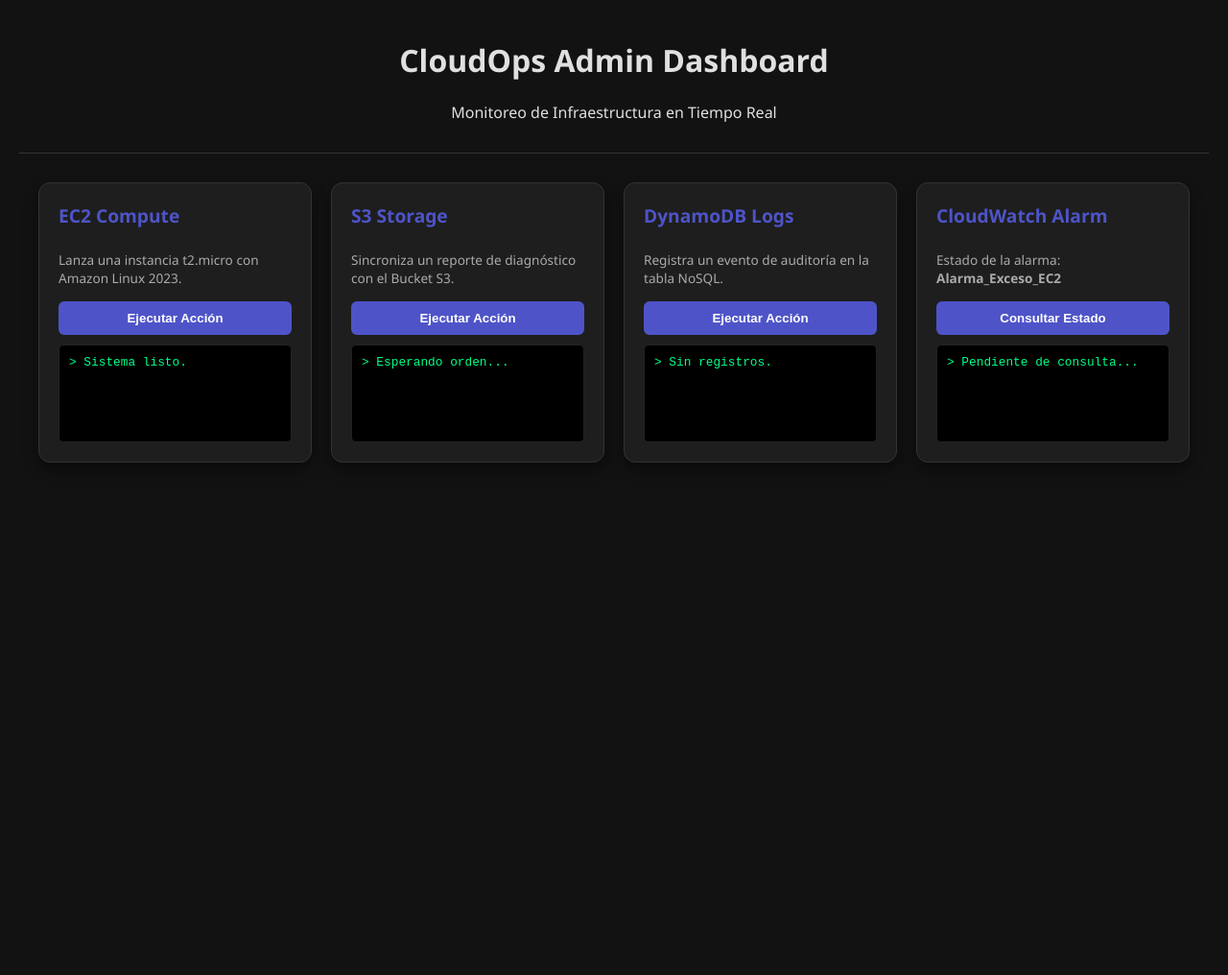
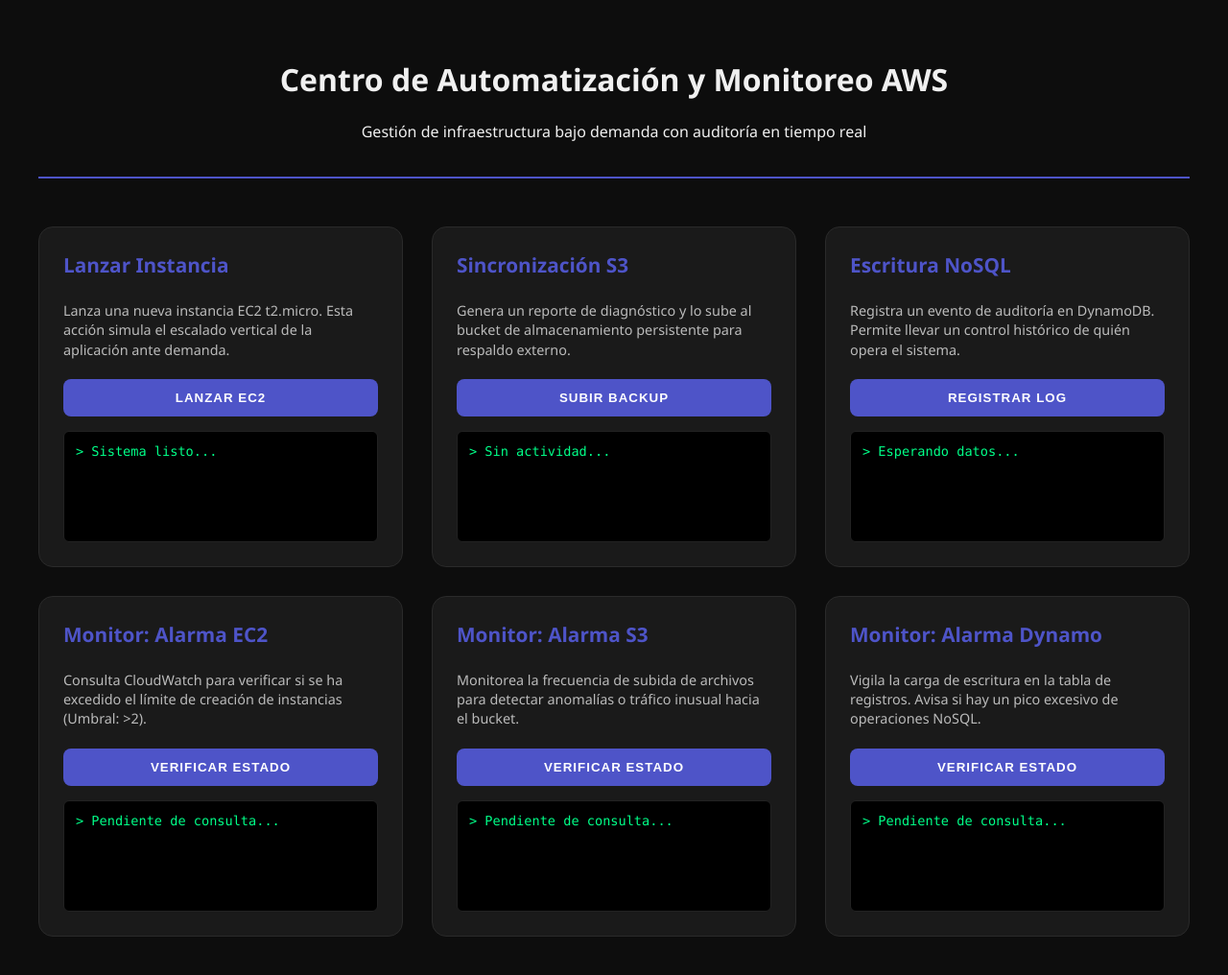
Before and after one commit to LuisGastelum/Proyecto_Fundamentos_DevOps, a Flask app: page / in a window 1280 px wide. Shown: the whole page at 96% size. Before the commit the page ends 482 px from the top, so only its background shows below. Run offline with Flask 3, Linux system fonts and the light colour scheme.

Commit message:
feat: alarmas para cada acción

```diff
--- a/app/app.py
+++ b/app/app.py
@@ -5,25 +5,36 @@ from datetime import datetime
 
 app = Flask(__name__)
 
-# --- CONFIGURACIÓN ---
+# CONFIGURACIÓN DE RECURSOS
 REGION = 'us-east-1'
-AMI_ID = 'ami-098e39bafa7e7303d'
+AMI_ID = 'ami-098e39bafa7e7303d' # Amazon Linux 2023
 BUCKET_NAME = 'mi-primer-bucket-030590967045-us-east-1-an'
 TABLA_DYNAMO = 'RegistroActividad'
-NOMBRE_ALARMA = 'Alarma_Actividad_EC2'
 
-# Clientes AWS
+# Inicialización de Clientes AWS
 ec2 = boto3.client('ec2', region_name=REGION)
 s3 = boto3.client('s3', region_name=REGION)
 dynamo = boto3.resource('dynamodb', region_name=REGION)
 cw = boto3.client('cloudwatch', region_name=REGION)
 
-def enviar_metrica(nombre):
-    cw.put_metric_data(
-        Namespace='CloudOps_App',
-        MetricData=[{'MetricName': nombre, 'Value': 1, 'Unit': 'Count'}]
-    )
+def enviar_metrica(nombre_metrica):
+    """
+    Función auxiliar para enviar métricas personalizadas a CloudWatch.
+    Esto es lo que permite que las alarmas tengan datos para evaluar.
+    """
+    try:
+        cw.put_metric_data(
+            Namespace='CloudOps_App',
+            MetricData=[{
+                'MetricName': nombre_metrica,
+                'Value': 1,
+                'Unit': 'Count'
+            }]
+        )
+    except Exception as e:
+        print(f"Error al enviar métrica: {e}")
 
+# RUTAS DE LA APLICACIÓN
 @app.route('/')
 def index():
     return render_template('index.html')
@@ -31,47 +42,92 @@ def index():
 @app.route('/lanzar_ec2')
 def lanzar_ec2():
     try:
-        res = ec2.run_instances(ImageId=AMI_ID, InstanceType='t2.micro', MinCount=1, MaxCount=1)
-        enviar_metrica('Uso_EC2')
-        return jsonify({"mensaje": f"Instancia {res['Instances'][0]['InstanceId']} lanzada."})
-    except Exception as e: return jsonify({"mensaje": str(e)}), 500
+        # Lanza instancia t2.micro
+        res = ec2.run_instances(
+            ImageId=AMI_ID,
+            InstanceType='t2.micro',
+            MinCount=1,
+            MaxCount=1
+        )
+        instance_id = res['Instances'][0]['InstanceId']
+
+        # Disparamos la métrica para la Alarma de EC2
+        enviar_metrica('InstanciasCreadas')
+
+        return jsonify({"mensaje": f"Instancia {instance_id} lanzada con éxito."})
+    except Exception as e:
+        return jsonify({"mensaje": f"Error EC2: {str(e)}"}), 500
 
 @app.route('/respaldar_s3')
 def respaldar_s3():
     try:
-        path = "/tmp/log.txt"
-        with open(path, "w") as f: f.write(f"Backup {datetime.now()}")
-        s3.upload_file(path, BUCKET_NAME, "backup.txt")
+        # Creamos un archivo temporal local
+        temp_file = "/tmp/log_operaciones.txt"
+        with open(temp_file, "w") as f:
+            f.write(f"Reporte de sistema generado el {datetime.now()}")
+
+        # Subida a S3
+        s3.upload_file(temp_file, BUCKET_NAME, "backup_dashboard.txt")
+
+        # Disparamos métrica para la Alarma de S3
         enviar_metrica('Uso_S3')
-        return jsonify({"mensaje": "Respaldo en S3 exitoso."})
-    except Exception as e: return jsonify({"mensaje": str(e)}), 500
+
+        return jsonify({"mensaje": "Archivo de diagnóstico subido a S3."})
+    except Exception as e:
+        return jsonify({"mensaje": f"Error S3: {str(e)}"}), 500
 
 @app.route('/registrar_log')
 def registrar_log():
     try:
         tabla = dynamo.Table(TABLA_DYNAMO)
-        tabla.put_item(Item={'id': str(datetime.now().timestamp()), 'evento': 'Log Manual'})
+        # Insertamos un registro con timestamp como ID
+        tabla.put_item(Item={
+            'id': str(datetime.now().timestamp()),
+            'evento': 'Dashboard Action',
+            'detalles': 'El usuario ejecutó un log manual',
+            'fecha': str(datetime.now())
+        })
+
+        # Disparamos métrica para la Alarma de Dynamo
         enviar_metrica('Uso_Dynamo')
-        return jsonify({"mensaje": "Registro en DynamoDB guardado."})
-    except Exception as e: return jsonify({"mensaje": str(e)}), 500
 
-@app.route('/consultar_alarma')
-def consultar_alarma():
+        return jsonify({"mensaje": "Evento auditado en la tabla DynamoDB."})
+    except Exception as e:
+        return jsonify({"mensaje": f"Error DynamoDB: {str(e)}"}), 500
+
+@app.route('/consultar_alarma/<nombre_alarma>')
+def consultar_alarma(nombre_alarma):
+    """
+    Ruta dinámica que recibe el nombre de la alarma desde el HTML.
+    Limpia la respuesta de AWS para que se vea bien en la consola web.
+    """
     try:
-        res = cw.describe_alarms(AlarmNames=[NOMBRE_ALARMA])
+        res = cw.describe_alarms(AlarmNames=[nombre_alarma])
+
         if res['MetricAlarms']:
             alarma = res['MetricAlarms'][0]
             estado = alarma['StateValue']
             razon_cruda = alarma['StateReason']
 
-            # FORMATEO DE TEXTO: Limpiamos el JSON y códigos técnicos de AWS
-            # Buscamos la frase principal "Threshold Crossed:..."
+            # Usamos Regex para extraer solo la parte importante del mensaje
+            # Ejemplo: "Threshold Crossed: 1 datapoint was greater than..."
             match = re.search(r'Threshold Crossed:.*?\)', razon_cruda)
             razon_limpia = match.group(0) if match else razon_cruda[:100] + "..."
 
-            return jsonify({"estado": estado, "razon": razon_limpia})
-        return jsonify({"estado": "INEXISTENTE", "razon": "No se encontró la alarma."})
-    except Exception as e: return jsonify({"mensaje": str(e)}), 500
+            return jsonify({
+                "estado": estado,
+                "razon": razon_limpia
+            })
 
+        return jsonify({
+            "estado": "INEXISTENTE",
+            "razon": f"No se encontró la alarma '{nombre_alarma}' en us-east-1."
+        })
+
+    except Exception as e:
+        return jsonify({"mensaje": f"Error de conexión: {str(e)}"}), 500
+
+# Lanzamiento del servidor
 if __name__ == '__main__':
-    app.run(host='0.0.0.0', port=5000)
+    # Usamos host 0.0.0.0 para que sea accesible desde la IP pública de tu EC2
+    app.run(host='0.0.0.0', port=5000, debug=True)
--- a/app/templates/index.html
+++ b/app/templates/index.html
@@ -3,92 +3,124 @@
 <head>
     <meta charset="UTF-8">
     <meta name="viewport" content="width=device-width, initial-scale=1.0">
-    <title>CloudOps Automation Center</title>
+    <title>Control de Operaciones Cloud - AWS</title>
     <style>
-        :root { --primary: #4e54c8; --bg: #121212; --card: #1e1e1e; --text: #e0e0e0; --accent: #00ff88; --danger: #ff4444; }
-        body { font-family: 'Segoe UI', sans-serif; background: var(--bg); color: var(--text); margin: 0; padding: 20px; }
-        .header { text-align: center; margin-bottom: 30px; border-bottom: 1px solid #333; padding-bottom: 15px; }
+        :root { --primary: #4e54c8; --bg: #0d0d0d; --card: #1a1a1a; --text: #f0f0f0; --accent: #00ff88; --danger: #ff4444; }
+        body { font-family: 'Segoe UI', Tahoma, Geneva, Verdana, sans-serif; background: var(--bg); color: var(--text); padding: 40px; margin: 0; }
+        .header { text-align: center; margin-bottom: 50px; border-bottom: 2px solid var(--primary); padding-bottom: 20px; }
 
-        .dashboard-grid { display: grid; grid-template-columns: repeat(auto-fit, minmax(280px, 1fr)); gap: 20px; max-width: 1200px; margin: 0 auto; }
+        .dashboard-grid {
+            display: grid;
+            grid-template-columns: repeat(auto-fit, minmax(340px, 1fr));
+            gap: 30px;
+            max-width: 1400px;
+            margin: 0 auto;
+        }
 
-        .card { background: var(--card); border-radius: 12px; padding: 20px; box-shadow: 0 8px 16px rgba(0,0,0,0.4); border: 1px solid #333; display: flex; flex-direction: column; transition: 0.3s; }
-        .card:hover { border-color: var(--primary); transform: translateY(-3px); }
+        .card {
+            background: var(--card);
+            border-radius: 15px;
+            padding: 25px;
+            border: 1px solid #2a2a2a;
+            display: flex;
+            flex-direction: column;
+            transition: all 0.3s ease;
+        }
+        .card:hover { transform: translateY(-5px); border-color: var(--primary); box-shadow: 0 10px 20px rgba(0,0,0,0.5); }
 
-        .card h2 { margin: 0 0 10px 0; color: var(--primary); font-size: 1.2rem; }
-        .card p { font-size: 0.85rem; color: #aaa; margin-bottom: 15px; flex-grow: 1; }
+        .card h2 { font-size: 1.3rem; margin: 0 0 10px 0; color: var(--primary); }
+        .card p { font-size: 0.9rem; color: #bbb; line-height: 1.4; margin-bottom: 20px; flex-grow: 1; }
 
-        .btn-action { background: var(--primary); color: white; border: none; padding: 10px; border-radius: 6px; cursor: pointer; font-weight: bold; margin-bottom: 10px; }
-        .btn-action:hover { background: #6c63ff; }
+        .btn {
+            width: 100%; background: var(--primary); color: white; border: none;
+            padding: 12px; border-radius: 8px; cursor: pointer; font-weight: 600;
+            transition: 0.3s; text-transform: uppercase; letter-spacing: 1px;
+        }
+        .btn:hover { background: #6c63ff; filter: brightness(1.1); }
 
-        .mini-terminal { background: #000; color: var(--accent); font-family: 'Courier New', monospace; padding: 10px; border-radius: 5px; font-size: 0.8rem; min-height: 80px; border: 1px solid #222; white-space: pre-wrap; }
+        .console {
+            background: #000; color: var(--accent); font-family: 'Consolas', monospace;
+            padding: 12px; border-radius: 6px; font-size: 0.85rem; margin-top: 15px;
+            min-height: 90px; border: 1px solid #222; white-space: pre-wrap;
+        }
 
-        /* Estilos de Alarma */
         .status-ok { color: var(--accent); font-weight: bold; }
-        .status-alarm { color: var(--danger); font-weight: bold; animation: blink 1.5s infinite; }
-        @keyframes blink { 0% { opacity: 1; } 50% { opacity: 0.4; } 100% { opacity: 1; } }
+        .status-alarm { color: var(--danger); font-weight: bold; }
     </style>
 </head>
 <body>
 
     <div class="header">
-        <h1>CloudOps Admin Dashboard</h1>
-        <p>Monitoreo de Infraestructura en Tiempo Real</p>
+        <h1>Centro de Automatización y Monitoreo AWS</h1>
+        <p>Gestión de infraestructura bajo demanda con auditoría en tiempo real</p>
     </div>
 
     <div class="dashboard-grid">
         <div class="card">
-            <h2>EC2 Compute</h2>
-            <p>Lanza una instancia t2.micro con Amazon Linux 2023.</p>
-            <button class="btn-action" onclick="ejecutar('/lanzar_ec2', 'term-ec2')">Ejecutar Acción</button>
-            <div class="mini-terminal" id="term-ec2">> Sistema listo.</div>
+            <h2>Lanzar Instancia</h2>
+            <p>Lanza una nueva instancia EC2 t2.micro. Esta acción simula el escalado vertical de la aplicación ante demanda.</p>
+            <button class="btn" onclick="ejecutar('/lanzar_ec2', 'c-ec2')">Lanzar EC2</button>
+            <div class="console" id="c-ec2">> Sistema listo...</div>
         </div>
 
         <div class="card">
-            <h2>S3 Storage</h2>
-            <p>Sincroniza un reporte de diagnóstico con el Bucket S3.</p>
-            <button class="btn-action" onclick="ejecutar('/respaldar_s3', 'term-s3')">Ejecutar Acción</button>
-            <div class="mini-terminal" id="term-s3">> Esperando orden...</div>
+            <h2>Sincronización S3</h2>
+            <p>Genera un reporte de diagnóstico y lo sube al bucket de almacenamiento persistente para respaldo externo.</p>
+            <button class="btn" onclick="ejecutar('/respaldar_s3', 'c-s3')">Subir Backup</button>
+            <div class="console" id="c-s3">> Sin actividad...</div>
         </div>
 
         <div class="card">
-            <h2>DynamoDB Logs</h2>
-            <p>Registra un evento de auditoría en la tabla NoSQL.</p>
-            <button class="btn-action" onclick="ejecutar('/registrar_log', 'term-dyn')">Ejecutar Acción</button>
-            <div class="mini-terminal" id="term-dyn">> Sin registros.</div>
+            <h2>Escritura NoSQL</h2>
+            <p>Registra un evento de auditoría en DynamoDB. Permite llevar un control histórico de quién opera el sistema.</p>
+            <button class="btn" onclick="ejecutar('/registrar_log', 'c-dyn')">Registrar Log</button>
+            <div class="console" id="c-dyn">> Esperando datos...</div>
         </div>
 
-        <div class="card" id="card-alarma">
-            <h2>CloudWatch Alarm</h2>
-            <p>Estado de la alarma: <strong>Alarma_Exceso_EC2</strong></p>
-            <button class="btn-action" onclick="consultarAlarma()">Consultar Estado</button>
-            <div class="mini-terminal" id="term-alarma">> Pendiente de consulta...</div>
+        <div class="card" id="card-a-ec2">
+            <h2>Monitor: Alarma EC2</h2>
+            <p>Consulta CloudWatch para verificar si se ha excedido el límite de creación de instancias (Umbral: >2).</p>
+            <button class="btn" onclick="consultarAlarma('Alarma_Actividad_EC2', 't-a-ec2', 'card-a-ec2')">Verificar Estado</button>
+            <div class="console" id="t-a-ec2">> Pendiente de consulta...</div>
+        </div>
+
+        <div class="card" id="card-a-s3">
+            <h2>Monitor: Alarma S3</h2>
+            <p>Monitorea la frecuencia de subida de archivos para detectar anomalías o tráfico inusual hacia el bucket.</p>
+            <button class="btn" onclick="consultarAlarma('Alarma_Uso_S3', 't-a-s3', 'card-a-s3')">Verificar Estado</button>
+            <div class="console" id="t-a-s3">> Pendiente de consulta...</div>
+        </div>
+
+        <div class="card" id="card-a-dyn">
+            <h2>Monitor: Alarma Dynamo</h2>
+            <p>Vigila la carga de escritura en la tabla de registros. Avisa si hay un pico excesivo de operaciones NoSQL.</p>
+            <button class="btn" onclick="consultarAlarma('Alarma_Uso_Dynamo', 't-a-dyn', 'card-a-dyn')">Verificar Estado</button>
+            <div class="console" id="t-a-dyn">> Pendiente de consulta...</div>
         </div>
     </div>
 
     <script>
-        async function ejecutar(ruta, termId) {
-            const term = document.getElementById(termId);
-            term.innerHTML = "> Enviando comando a AWS...";
+        async function ejecutar(ruta, id) {
+            const el = document.getElementById(id);
+            el.innerHTML = "> Conectando con SDK de AWS...";
             try {
                 const res = await fetch(ruta);
                 const data = await res.json();
-                term.innerHTML = `> ${data.mensaje}`;
-            } catch (e) { term.innerHTML = "> Error de conexión."; }
+                el.innerHTML = `> RESPUESTA: ${data.mensaje}`;
+            } catch (e) { el.innerHTML = "> ERROR: No se pudo conectar con el servidor."; }
         }
 
-        async function consultarAlarma() {
-            const term = document.getElementById('term-alarma');
-            const card = document.getElementById('card-alarma');
-            term.innerHTML = "> Obteniendo métricas...";
+        async function consultarAlarma(nombre, termId, cardId) {
+            const term = document.getElementById(termId);
+            const card = document.getElementById(cardId);
+            term.innerHTML = "> Consultando CloudWatch Alarms...";
             try {
-                const res = await fetch('/consultar_alarma');
+                const res = await fetch(`/consultar_alarma/${nombre}`);
                 const data = await res.json();
-
                 const clase = data.estado === 'ALARM' ? 'status-alarm' : 'status-ok';
                 card.style.borderColor = data.estado === 'ALARM' ? 'var(--danger)' : 'var(--accent)';
-
                 term.innerHTML = `ESTADO: <span class="${clase}">${data.estado}</span>\n\nDETALLE:\n${data.razon}`;
-            } catch (e) { term.innerHTML = "> Error al leer la alarma."; }
+            } catch (e) { term.innerHTML = "> ERROR: No se pudo obtener la métrica."; }
         }
     </script>
 </body>
```
